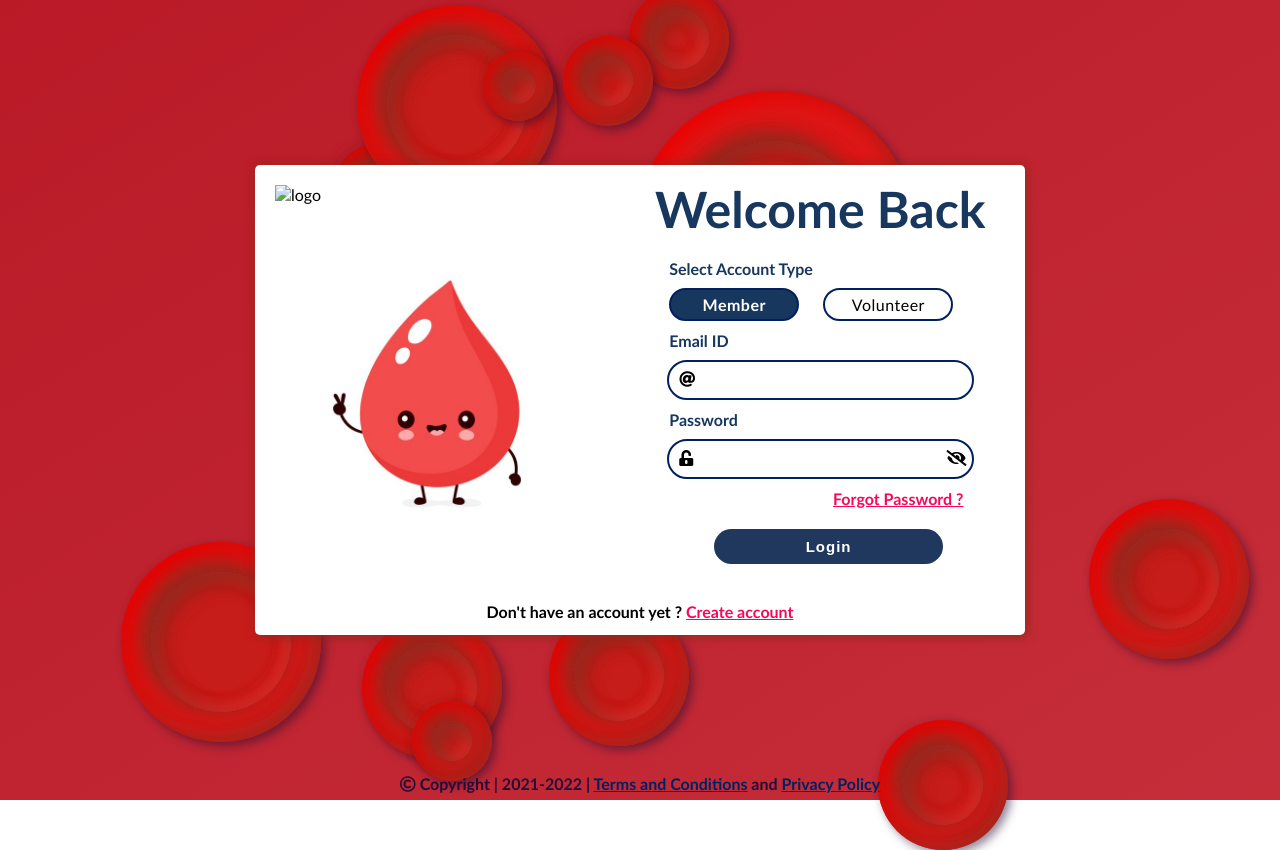
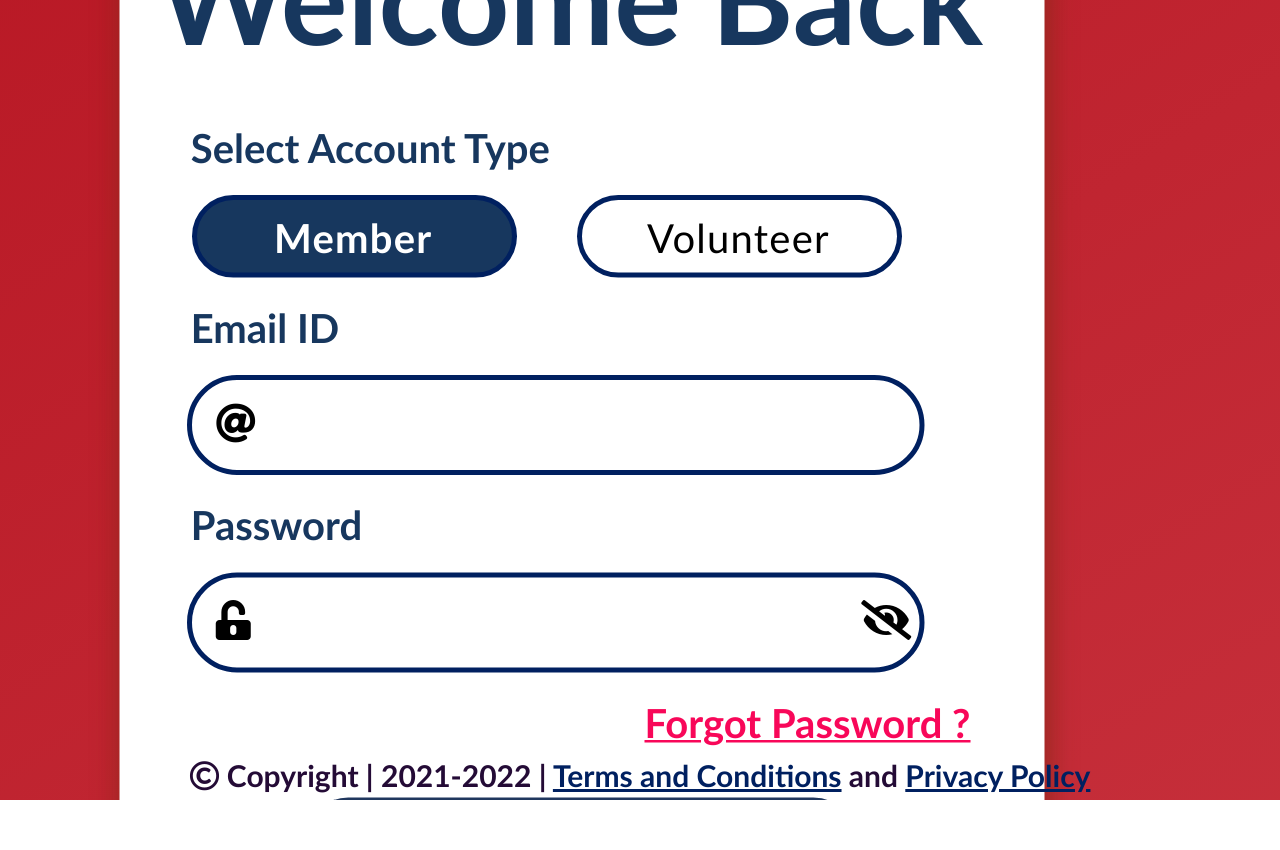
Before and after one commit to chiranjit0123/easyblood, a PHP site: page /html/login.html in a window 1280 px wide. After the commit the page ends 800 px from the top, so only its background shows below. Run offline with PHP 8.4, Linux system fonts and the light colour scheme.

Commit message:
Add files via upload

```diff
--- a/Project/css/login.css
+++ b/Project/css/login.css
@@ -23,6 +23,7 @@ body {
 	background-size: cover;
 	position: relative;*/
 	background-color: rgb(160, 36, 38);
+	overflow: hidden;
 }
 
 .circle {
@@ -400,9 +401,14 @@ body {
 
 #image-container, #form-container  {
 
+	display: block;
 	float: left;
 	width: 50%;
 	height: 93%;
+}
+
+#container #form-container {
+	padding: 0px;
 }
 
 #image-container #logo {
@@ -590,3 +596,38 @@ input[type="submit"]:active {
 
 	color: #FFE000;
 }
+
+
+
+@media only screen and (min-width: 600px) {
+
+#container {
+	width: 370px;
+	padding: 0px;
+	top: 30%;
+	left: 31%;
+	transform: none;
+	transform: scale(2.5);
+}
+
+.circle,
+#container #image-container {
+	display: none;
+}
+
+#container #form-container {
+	width: 370px;
+	background-color: transparent;
+}
+
+#container #create-account {
+	position: absolute;
+	bottom: 10px;
+	left: 10%;
+}
+
+#footer {
+	font-size: 30px;
+}
+
+}
```
